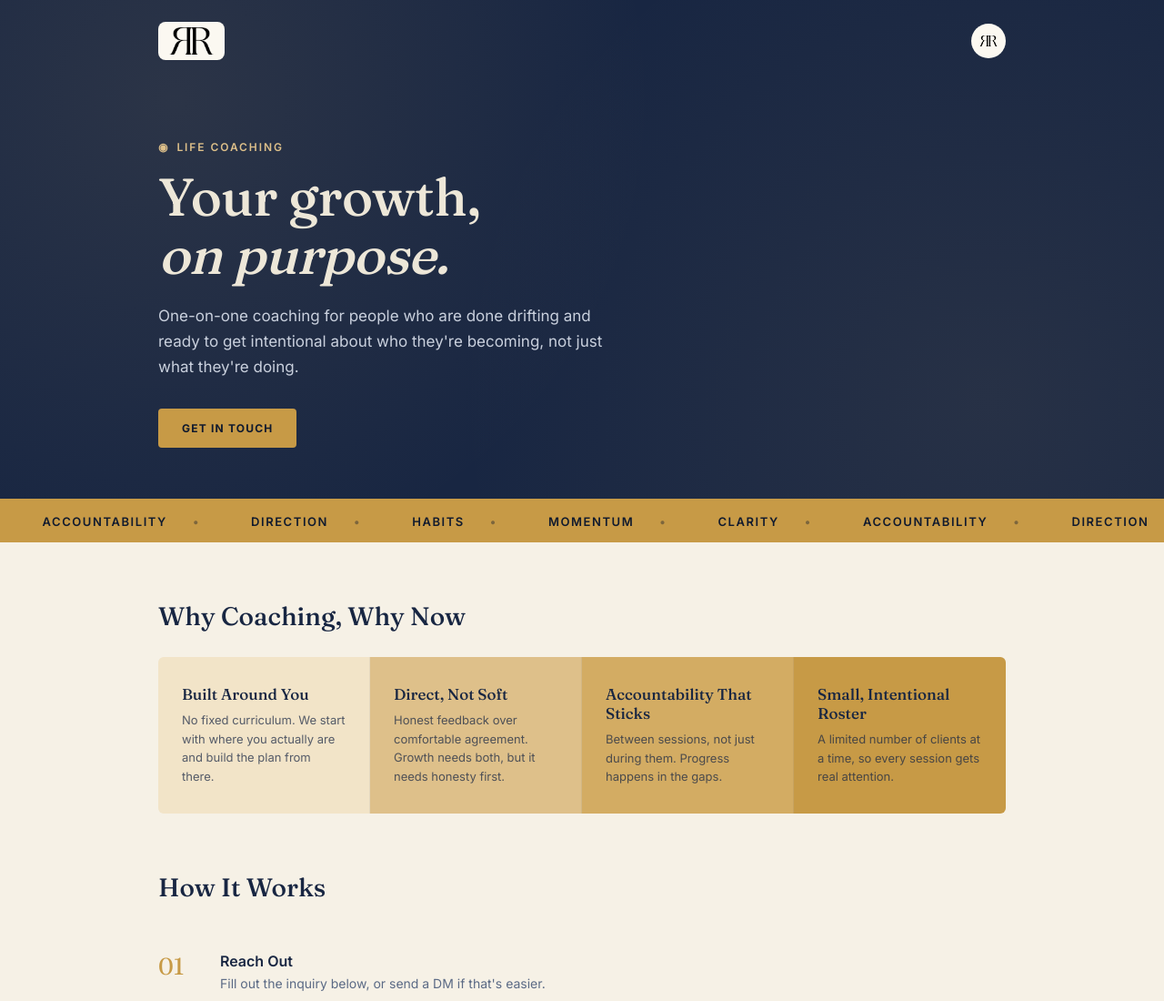
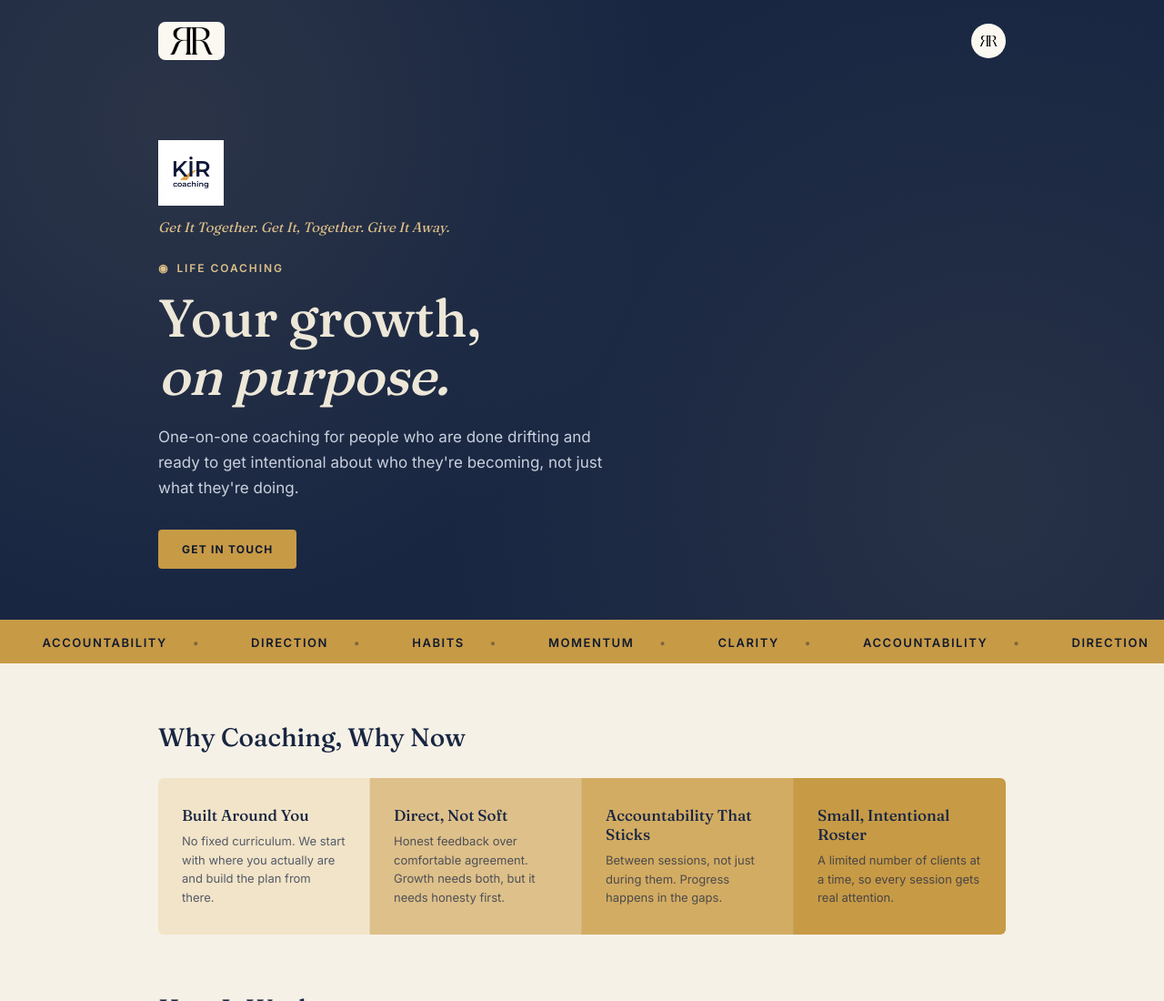
Before and after one commit to keepingitrael-dev/rael-rodriguez-site, a website: page coaching.html in a window 1280 px wide. Shown: the top 1100 px of the page at 91% size. Drawn offline with Linux system fonts and the light colour scheme.

Commit message:
Add KIR Coaching logo and tagline
Home page: Life Coaching tile now uses the KIR Coaching logo instead
of the generic Rael mark. Coaching page: added the logo plus the
"Get It Together. Get It, Together. Give It Away." tagline at the top
of the hero.

```diff
--- a/coaching.html
+++ b/coaching.html
@@ -22,6 +22,8 @@
     </div>
 
     <div class="hero">
+      <img src="assets/kir-coaching-logo.png" alt="KIR Coaching" style="height: 72px; width: auto; display: block; margin-bottom: 14px;">
+      <p style="font-family: var(--font-display); font-style: italic; font-size: 15px; color: var(--gold-400); margin: 0 0 28px;">Get It Together. Get It, Together. Give It Away.</p>
       <p class="eyebrow"><span class="n">&#9673;</span>Life Coaching</p>
       <h1>Your growth,<br><span class="accent">on purpose.</span></h1>
       <p class="lede">One-on-one coaching for people who are done drifting and ready to get intentional about who they're becoming, not just what they're doing.</p>
```
Also changed, not shown: index.html (+1 -1 lines), assets/kir-coaching-logo.png (added).
